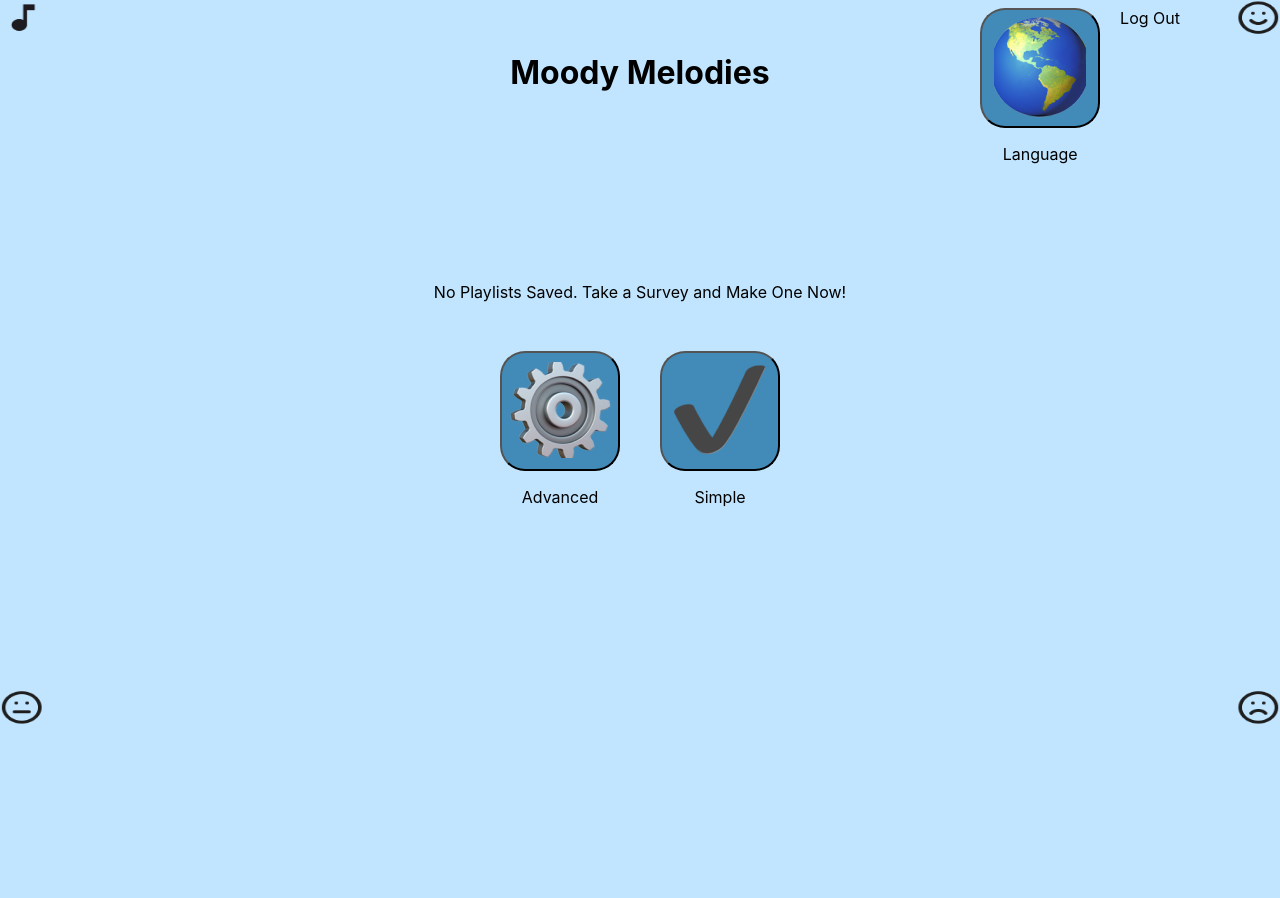
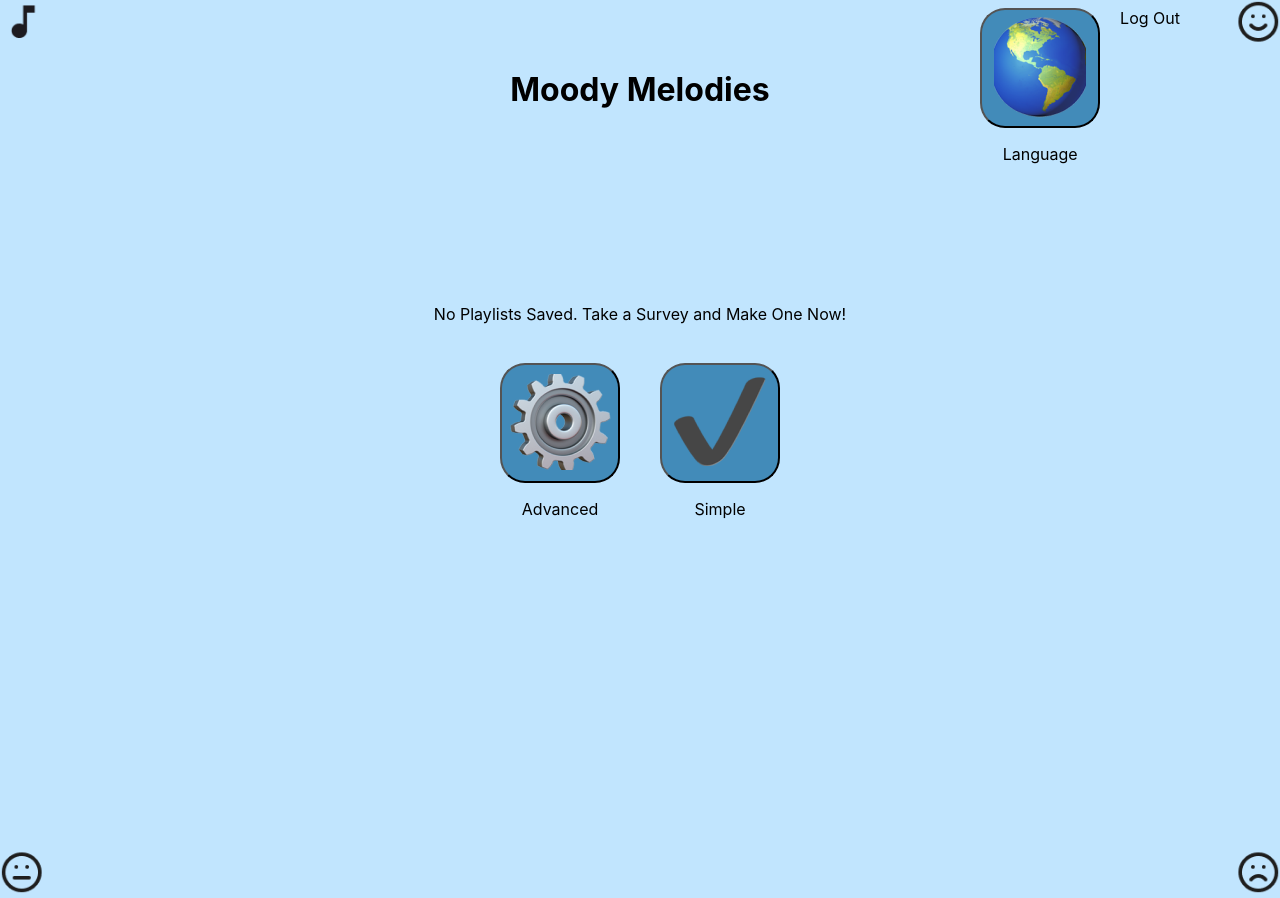
Before and after one commit to nqrwhal/CSE-110-Moody-Melodies, a React (Create React App) app: page / in a window 1280 px wide. Before the commit the page ends 800 px from the top, so only its background shows below. Built offline with nearby package versions, Linux system fonts and the light colour scheme.

Commit message:
staticpage

```diff
--- a/src/components/homepage/hpnew.css
+++ b/src/components/homepage/hpnew.css
@@ -30,14 +30,14 @@ body {
   /* Centered text */
   .centered {
     position: absolute;
-    top: 40%;
+    top: 35%;
     left: 50%;
     transform: translate(-50%, -50%);
   }
 
   .ButtonRow {
     position: absolute;
-    top: 60%;
+    top: 50%;
     left: 50%;
     transform: translate(-50%, -50%);
     display: flex;
--- a/src/components/homepage/hpnew.tsx
+++ b/src/components/homepage/hpnew.tsx
@@ -11,7 +11,7 @@ const Hpnew = () => {
         <body>
             <div className="container">
                 <div className="bg">
-                    <img id="corner" src={corner} width="100%" height="725px"></img>
+                    <img id="corner" src={corner} width="100%" height="100%"></img>
                 </div>
                 <div className="top-right">
 
```
